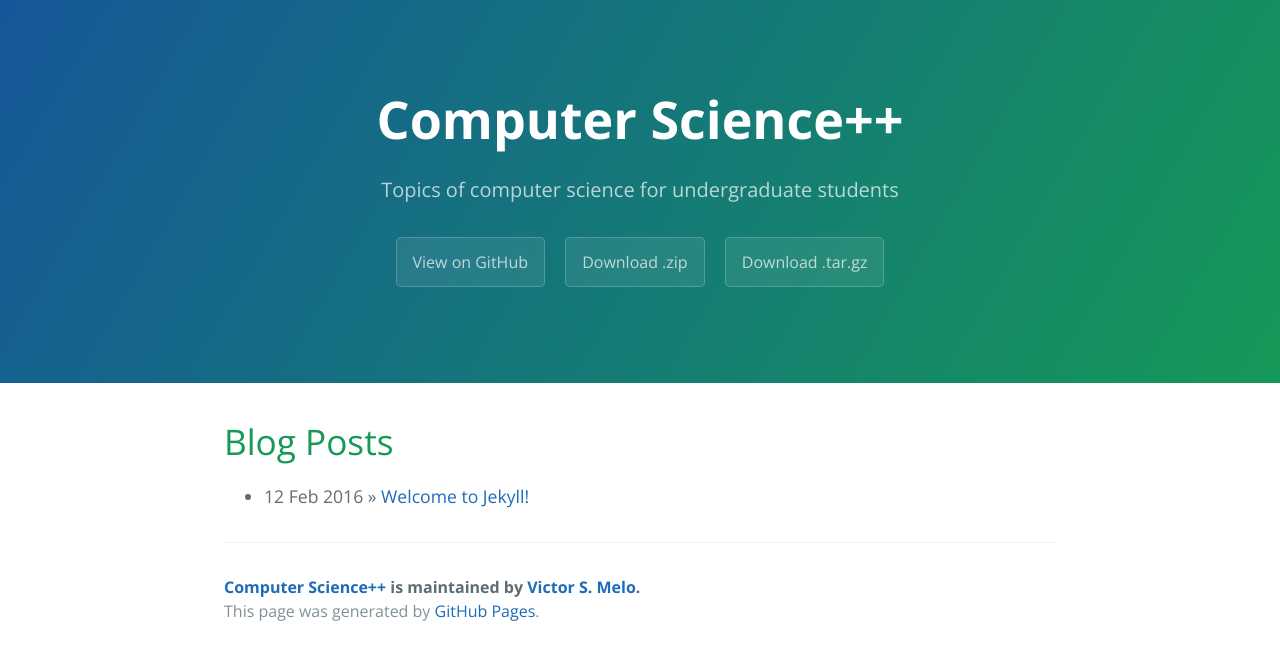
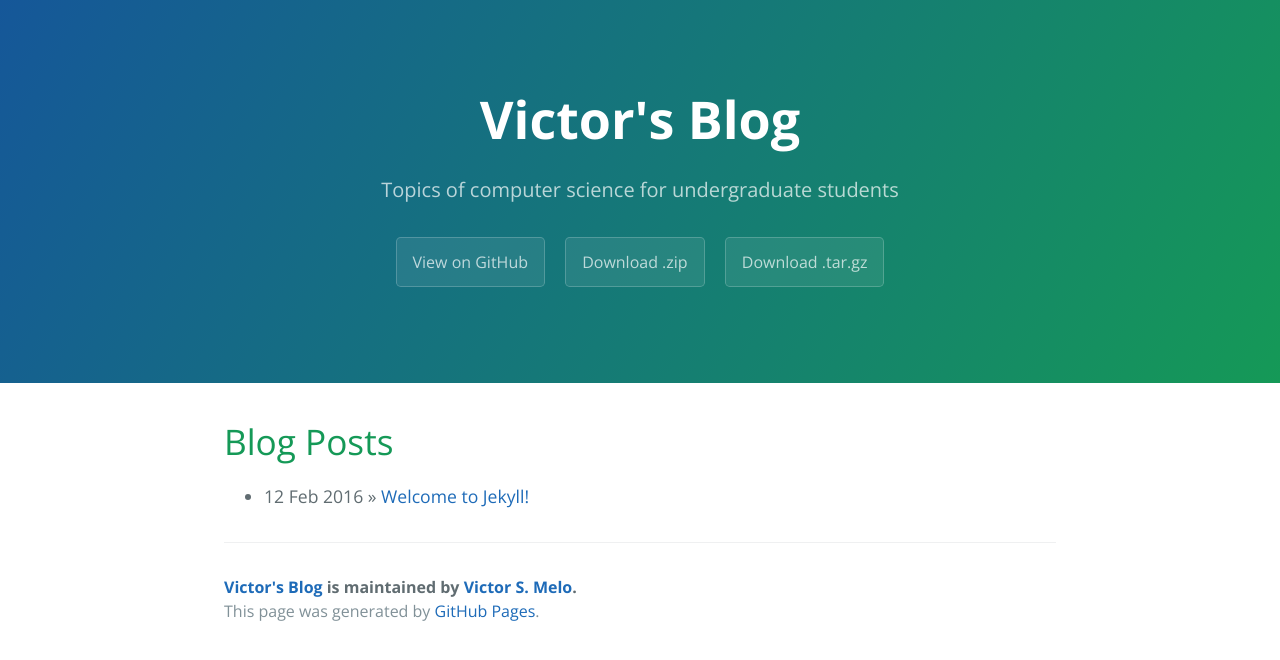
Before and after one commit to vicmelo/vicmelo.github.io, a Jekyll site: the page built from index.html, in a window 1280 px wide. Shown: the top 660 px of the page. Built offline with Jekyll 4.4.1, drawn with Linux system fonts in a browser that asks for light colours; the list of posts is cut into pages by our own code.

Commit message:
Update _config.yml

```diff
--- a/_config.yml
+++ b/_config.yml
@@ -1,5 +1,5 @@
 # Setup
-title:        Computer Science++
+title:        Victor's Blog
 tagline:      Topics of computer science for undergraduate students
 baseurl:      ""
 paginate:     1
```
